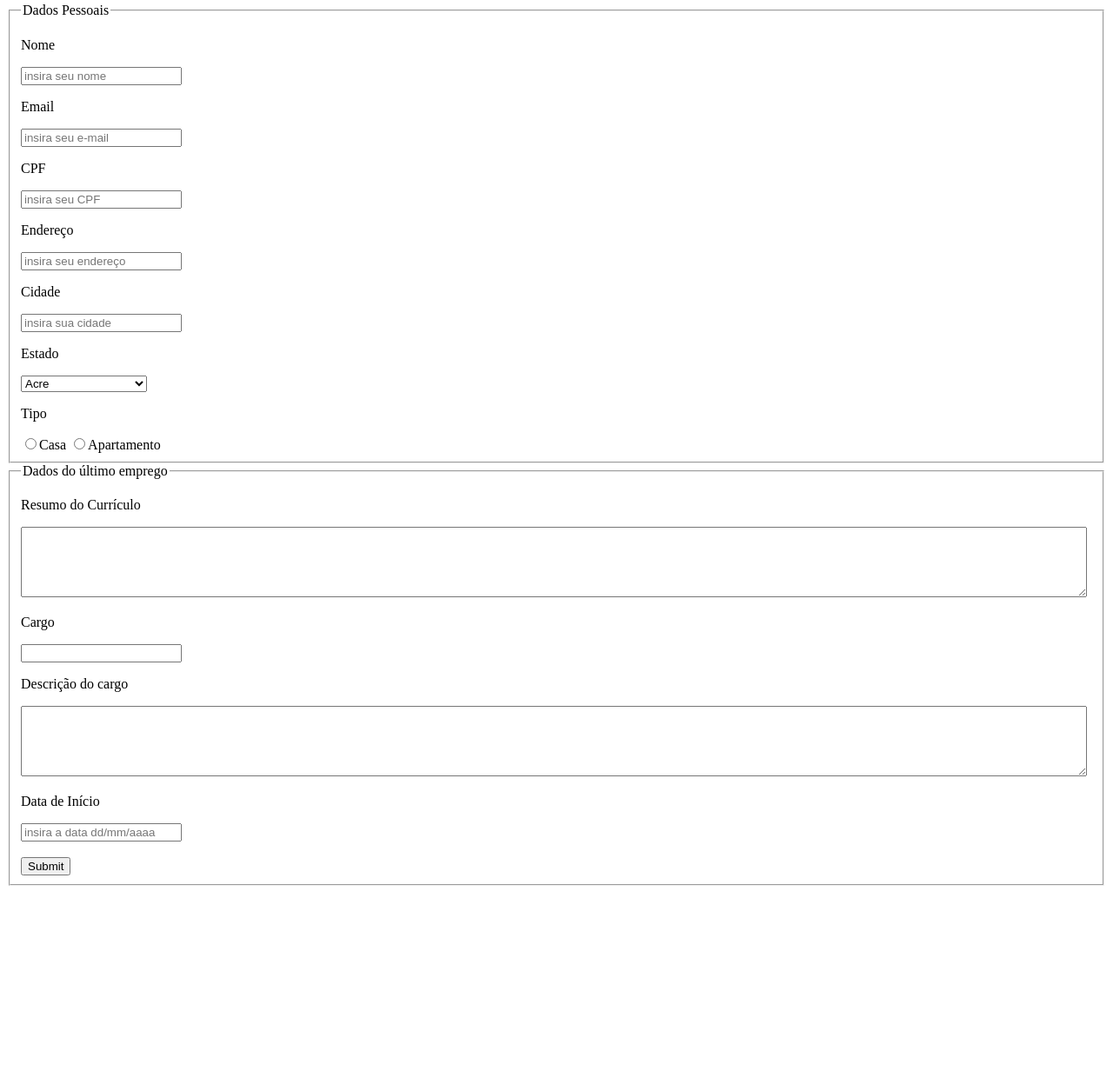
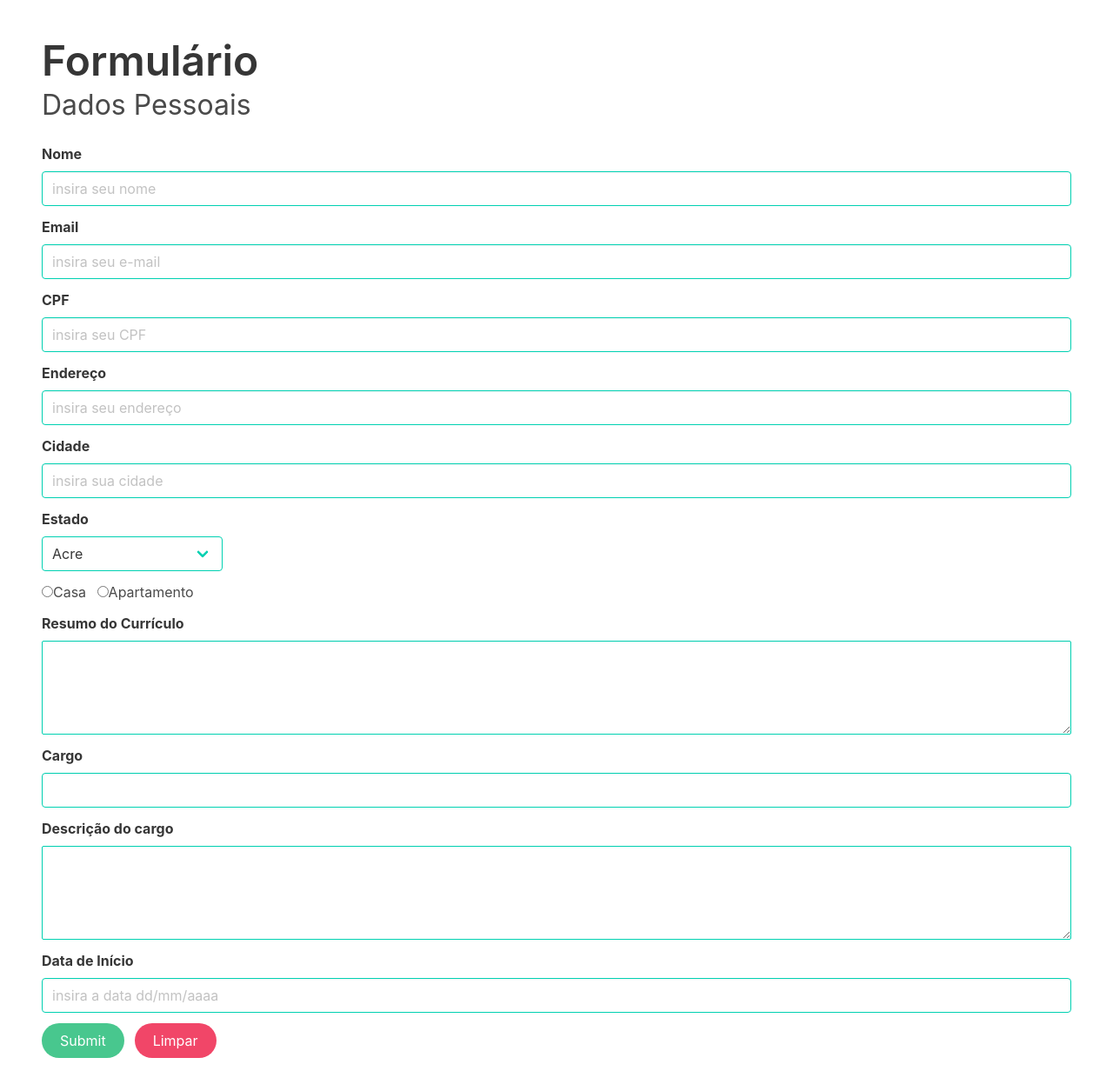
Before and after one commit to KhazadDutz/Trybe_Exercises, a plain HTML site: page exercises/bloco6/dia1/exerciciosDoDia/form.html in a window 1280 px wide. Shown: the part 5-1260 px from the top of the page at 87% size. Before the commit the page ends 1032 px from the top, so only its background shows below. Drawn offline with nearby package versions, Linux system fonts and the light colour scheme.

Commit message:
reestiliza o formulario

```diff
--- a/exercises/bloco6/dia1/exerciciosDoDia/form.html
+++ b/exercises/bloco6/dia1/exerciciosDoDia/form.html
@@ -4,61 +4,106 @@
   <meta charset="UTF-8">
   <meta http-equiv="X-UA-Compatible" content="IE=edge">
   <meta name="viewport" content="width=device-width, initial-scale=1.0">
-  <link rel="stylesheet" href="style.css">
+  <link rel="stylesheet" href="bulma/css/bulma.css">
   <title>Document</title>
 </head>
 <body>
-  <form action="">
-    <fieldset>
-      <legend>Dados Pessoais</legend>
-      <p>Nome</p>
-      <label for="input-nome"><input class="inputText" type="text" name="nome" id="input-nome" placeholder="insira seu nome" maxlength="40" autocomplete="off" required>
-      </label>
-      <p>Email</p>
-      <label for="input-email"><input class="inputText" type="text" name="email" id="input-email" placeholder="insira seu e-mail" maxlength="50" autocomplete="off" required>
-      </label>
-      <p>CPF</p>
-      <label for="input-cpf"><input class="inputText" type="text" name="cpf" id="input-cpf" placeholder="insira seu CPF" maxlength="11" autocomplete="off" required>
-      </label>
-      <p>Endereço</p>
-      <label for="input-endereco"><input class="inputText" type="text" name="endereco" id="input-endereco" placeholder="insira seu endereço" maxlength="200" autocomplete="off" required>
-      </label>
-      <p>Cidade</p>
-      <label for="input-cidade"><input class="inputText" type="text" name="cidade" id="input-cidade" placeholder="insira sua cidade" maxlength="28" autocomplete="off" required>
-      </label>
-      <p>Estado</p>
-      <label><select class="inputText" id="dropDownEstados"></select>
-      </label>
-      <p>Tipo</p>
-      <label>
-        <input class="inputText" type="radio" id="casa" name="residencia">Casa
-      </label>
-      <label>
-        <input class="inputText" type="radio" id="apt" name="residencia">Apartamento
-      </label>
-    </fieldset>
-    <fieldset id="teste">
-      <legend>Dados do último emprego</legend>
-      <p>Resumo do Currículo</p>
-      <label for="">
-        <textarea name="resume" class="text-area inputText" id="input-resumo-currículo" cols="" rows="5" maxlength="1000" required autocomplete="off"></textarea>
-      </label>
-      <p>Cargo</p>
-      <label for="">
-        <input class="inputText" type="text" name="cargo" id="input-cargo" maxlength="40" autocomplete="off" required>
-      </label>
-      <p>Descrição do cargo</p>
-      <label>
-        <textarea name="desc-cargo" class="text-area inputText" id="input-desc-cargo" maxlength="500" cols="" rows="5" autocomplete="off" required></textarea>
-      </label>
-      <p>Data de Início</p>
-      <label for="">
-        <input class="inputText" type="text" name="data-inicio" id="input-data-inicio" placeholder="insira a data dd/mm/aaaa" autocomplete="off" required min="1">
-      </label>
-      <br>
-      <br>
-      <button type="submit" id="input-submit">Submit</button>
-    </fieldset>
+  <form class="section">
+    <h1 class="title is-1">Formulário</h1>
+    <h2 class="subtitle is-3">Dados Pessoais</h2>
+
+    <div class="field">
+      <label class="label">Nome</label>
+      <div class="control">
+        <input class="input is-primary" type="text" name="nome" id="input-nome" placeholder="insira seu nome" maxlength="40" autocomplete="off" required>
+      </div>
+    </div>
+
+    <div class="field">
+      <label class="label">Email</label>
+      <div class="control">
+        <input class="input is-primary" type="text" name="email" id="input-email" placeholder="insira seu e-mail" maxlength="50" autocomplete="off" required>
+      </div>
+    </div>
+
+    <div class="field">
+      <label class="label">CPF</label>
+      <div class="control">
+        <input class="input is-primary" type="text" name="cpf" id="input-cpf" placeholder="insira seu CPF" maxlength="11" autocomplete="off" required>
+      </div>
+    </div>
+
+    <div class="field">
+      <label class="label">Endereço</label>
+      <div class="control">
+        <input class="input is-primary" type="text" name="endereco" id="input-endereco" placeholder="insira seu endereço" maxlength="200" autocomplete="off" required>
+      </div>
+    </div>
+
+    <div class="field">
+      <label class="label">Cidade</label>
+      <div class="control">
+        <input class="input is-primary" type="text" name="cidade" id="input-cidade" placeholder="insira sua cidade" maxlength="28" autocomplete="off" required>
+      </div>
+    </div>
+
+    <div class="field">
+      <label class="label">Estado</label>
+      <div class="control">
+        <div class="select is-primary">
+          <select id="dropDownEstados"></select>
+        </div>
+      </div>
+    </div>
+
+    <div class="field">
+      <div class="control">
+        <label class="radio">
+          <input class="radio" type="radio" id="casa" name="residencia">Casa
+        </label>
+        <label class="radio">
+          <input class="radio" type="radio" id="apt" name="residencia">Apartamento
+        </label>
+      </div>
+    </div>
+
+    <div class="field">
+      <div class="control">
+      <label class="label">Resumo do Currículo</label>
+        <textarea name="resume" class="textarea is-small is-primary" id="input-resumo-currículo" cols="" rows="5" maxlength="1000" required autocomplete="off"></textarea>
+      </div>
+    </div>
+
+    <div class="field">
+      <label class="label">Cargo</label>
+      <div class="control">
+        <input class="input is-primary" type="text" name="cargo" id="input-cargo" maxlength="40" autocomplete="off" required>
+      </div>
+    </div>
+
+    <div class="field">
+      <label class="label">Descrição do cargo</label>
+      <div class="control">
+        <textarea name="desc-cargo" class="textarea is-small is-primary" id="input-desc-cargo" maxlength="500" cols="" rows="5" autocomplete="off" required></textarea>
+      </div>
+    </div>
+
+    <div class="field">
+      <label class="label">Data de Início</label>
+      <div class="control">
+        <input class="input is-primary" type="text" name="data-inicio" id="input-data-inicio" placeholder="insira a data dd/mm/aaaa" autocomplete="off" required min="1">
+      </div>
+    </div>
+
+    <div class="field is-grouped">
+      <div class="control">
+        <button class="button is-rounded is-success" type="submit" id="input-submit">Submit</button>
+      </div>
+      <div class="control">
+        <button class="button is-rounded is-danger" type="reset">Limpar</button>
+      </div>
+    </div>
+
   </form>
   <script src="script.js"></script>
 </body>
--- a/exercises/bloco6/dia1/exerciciosDoDia/script.js
+++ b/exercises/bloco6/dia1/exerciciosDoDia/script.js
@@ -1,7 +1,7 @@
 const estadosDropDown = document.querySelector('#dropDownEstados');
 const estadosBrasil = ['Acre', 'Alagoas', 'Amapá', 'Amazonas', 'Bahia', 'Ceará', 'Distrito Federal*', 'Espírito Santo', 'Goiás', 'Maranhão', 'Mato Grosso', 'Mato Grosso do Sul', 'Minas Gerais', 'Pará', 'Paraíba', 'Paraná', 'Pernambuco', 'Piauí', 'Rio de Janeiro', 'Rio Grande do Norte', 'Rio Grande do Sul', 'Rondônia', 'Roraima', 'Santa Catarina', 'São Paulo', 'Sergipe', 'Tocantins'];
 const inputSubmitButton = document.querySelector('#input-submit');
-const formDocument = document.querySelector('.inputText');
+const formDocument = document.querySelectorAll('.inputText');
 const body = document.querySelector('body');
 const backupPDocs = document.querySelector('.backupDocs');
 
@@ -21,17 +21,23 @@ function preventSubmit(event) {
 
 function createDivAndP() {
   const divOutOfForm = document.createElement('div');
-  const pOutOfForm = document.createElement('p');
   pOutOfForm.className = 'backupDocs';
   body.appendChild(divOutOfForm);
-  divOutOfForm.appendChild(pOutOfForm);
 }
 
 function transferTextToP() {
   let pOutOfForm = document.querySelector('.backupDocs');
-  pOutOfForm.innerText = formDocument.value;
+  for (let doc of formDocument) {
+    let pOutOfForm = document.createElement('p');
+    pOutOfForm.innerText = formDocument.value;
+    divOutOfForm.appendChild(pOutOfForm);
+  }
 }
 
-inputSubmitButton.addEventListener('click', preventSubmit);
-inputSubmitButton.addEventListener('click', createDivAndP);
-inputSubmitButton.addEventListener('click', transferTextToP);
+function handleSubmit(event) {
+  preventSubmit(event);
+  createDivAndP();
+  transferTextToP();
+}
+
+inputSubmitButton.addEventListener('click', handleSubmit);
```
